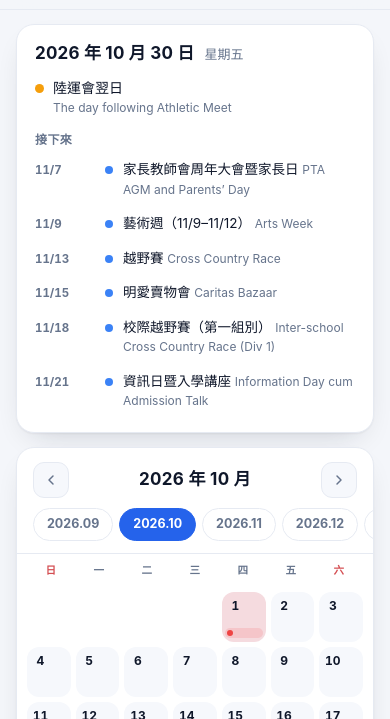
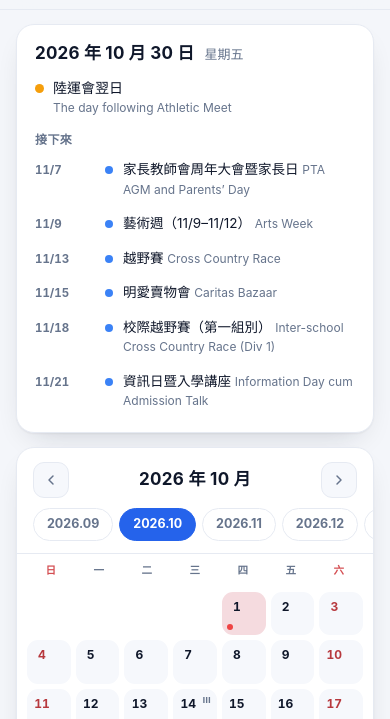
Before and after one commit to oscar114515/1e-chat.edu.hk, a plain HTML site: page schcal.html in a window 390 px wide. Shown: the part 125-844 px from the top of the page. Drawn offline with Linux system fonts and the light colour scheme.

Commit message:
tools: schcal v1.39.7

```diff
--- a/schcal.html
+++ b/schcal.html
@@ -93,26 +93,25 @@ h1,h2,h3{margin:0}
 .wk div{text-align:center;font-size:11.5px;font-weight:700;color:var(--muted);padding:9px 0 7px;letter-spacing:.3px}
 .wk div.hl{color:color-mix(in srgb,#ef4444 80%,var(--muted))}
 
-/* 日期格 */
-.grid{display:grid;grid-template-columns:repeat(7,1fr);gap:5px;padding:6px 10px 12px}
-.cell{position:relative;min-height:58px;border-radius:12px;padding:5px 4px 4px;background:var(--panel2);
-  border:1px solid transparent;display:flex;flex-direction:column;gap:3px;cursor:pointer;
+/* 日期格（正方形，內容不影響尺寸） */
+.grid{display:grid;grid-template-columns:repeat(7,minmax(0,1fr));gap:5px;padding:6px 10px 12px}
+.cell{position:relative;aspect-ratio:1/1;border-radius:11px;padding:5px;background:var(--panel2);
+  border:1px solid transparent;display:flex;flex-direction:column;cursor:pointer;
+  min-width:0;overflow:hidden;
   transition:border-color var(--dur) var(--ease),transform var(--dur) var(--ease)}
-.cell.blank{background:transparent;cursor:default;min-height:0}
+.cell.blank{background:transparent;cursor:default;border-color:transparent}
 .cell:not(.blank):hover{border-color:color-mix(in srgb,var(--brand) 35%,var(--line))}
-.cell:not(.blank):active{transform:scale(.97)}
-.cell .dno{font-size:13px;font-weight:650;font-variant-numeric:tabular-nums;line-height:1;width:24px;height:24px;
-  display:grid;place-items:center;border-radius:8px;color:var(--text)}
+.cell:not(.blank):active{transform:scale(.96)}
+.cell .toprow{display:flex;justify-content:space-between;align-items:flex-start;gap:2px}
+.cell .dno{font-size:13px;font-weight:700;font-variant-numeric:tabular-nums;line-height:1;width:22px;height:22px;
+  display:grid;place-items:center;border-radius:7px;color:var(--text)}
 .cell .dno.wkend{color:color-mix(in srgb,#ef4444 75%,var(--text))}
 .cell.today{box-shadow:inset 0 0 0 2px var(--brand)}
 .cell.today .dno{background:var(--brand);color:#fff}
-.cell .cyc{font-size:9.5px;font-weight:800;color:var(--muted);letter-spacing:.5px;line-height:1;opacity:.85}
-.chips{display:flex;flex-direction:column;gap:2.5px;margin-top:auto}
-.chip{display:flex;align-items:center;gap:4px;font-size:10px;line-height:1.15;font-weight:600;
-  padding:2px 5px;border-radius:5px;white-space:nowrap;overflow:hidden;max-width:100%}
-.chip i{width:5px;height:5px;border-radius:50%;flex:0 0 5px}
-.chip span{overflow:hidden;text-overflow:ellipsis}
-.more{font-size:9px;font-weight:700;color:var(--muted);padding-left:5px}
+.cell .cyc{font-size:9px;font-weight:800;color:var(--muted);letter-spacing:.4px;line-height:1;padding:2px 1px 0 0}
+.dots{margin-top:auto;display:flex;gap:3px;flex-wrap:nowrap;align-items:center;overflow:hidden;max-width:100%}
+.dots i{width:7px;height:7px;border-radius:50%;flex:0 0 7px}
+.dots .more{font-size:9px;font-weight:700;color:var(--muted);line-height:1;flex:0 0 auto}
 /* 色調底色 */
 .tint-long{background:color-mix(in srgb,#fbbf24 20%,var(--panel2))}
 .tint-pub{background:color-mix(in srgb,#ef4444 16%,var(--panel2))}
@@ -161,12 +160,12 @@ h1,h2,h3{margin:0}
   *{animation-duration:.01ms !important;animation-iteration-count:1 !important;transition-duration:.01ms !important}
 }
 @media (max-width:520px){
-  .cell{min-height:50px;padding:3px 2px}
-  .cell .dno{width:21px;height:21px;font-size:12px}
-  .chip{font-size:0;padding:2px;gap:0;justify-content:flex-start}
-  .chip i{width:6px;height:6px;flex:0 0 6px}
-  .chip span{display:none}
-  .more{font-size:8px}
+  .cell{padding:4px}
+  .cell .dno{width:20px;height:20px;font-size:12px}
+  .cell .cyc{font-size:8px}
+  .dots i{width:6px;height:6px;flex:0 0 6px}
+  .dots{gap:2px}
+  .dots .more{font-size:8px}
   .wk div{font-size:10.5px}
   .up .tag{min-width:60px}
 }
@@ -467,25 +466,21 @@ function cellHTML(dt,evs,cyc,isToday,wkend,k){
     }
   });
   var chips=evs.filter(function(e){ return !e.cont; });
-  var shown=chips.slice(0,2);
+  var shown=chips.slice(0,3);
   var moreN=chips.length-shown.length;
 
   var cls='cell';
   if(tintCat) cls+=' tint-'+tintCat;
   if(isToday) cls+=' today';
-  if(wkend) cls+=' wkend';
 
   var c='<div class="'+cls+'" data-k="'+k+'">'
-     + '<span class="dno">'+d+'</span>';
-  if(cyc) c+='<span class="cyc">'+cyc+'</span>';
-  c+='<div class="chips">';
+     + '<div class="toprow"><span class="dno'+(wkend?' wkend':'')+'">'+d+'</span>'
+     + (cyc?'<span class="cyc">'+cyc+'</span>':'')+'</div>'
+     + '<div class="dots">';
   shown.forEach(function(e){
-    var col=CAT[e.cat].c;
-    c+='<div class="chip" style="color:'+col+';background:color-mix(in srgb,'+col+' 14%,transparent)">'
-     + '<i style="background:'+col+'"></i><span>'+esc(e.zh)+'</span></div>';
+    c+='<i style="background:'+CAT[e.cat].c+'"></i>';
   });
-  if(moreN>0) c+='<div class="more">+'+(moreN+shown.length)+'</div>';
-  else if(evs.length>0 && chips.length===0) c+='<div class="more">·</div>';
+  if(moreN>0) c+='<span class="more">+'+(moreN+shown.length)+'</span>';
   c+='</div></div>';
   return c;
 }
```
